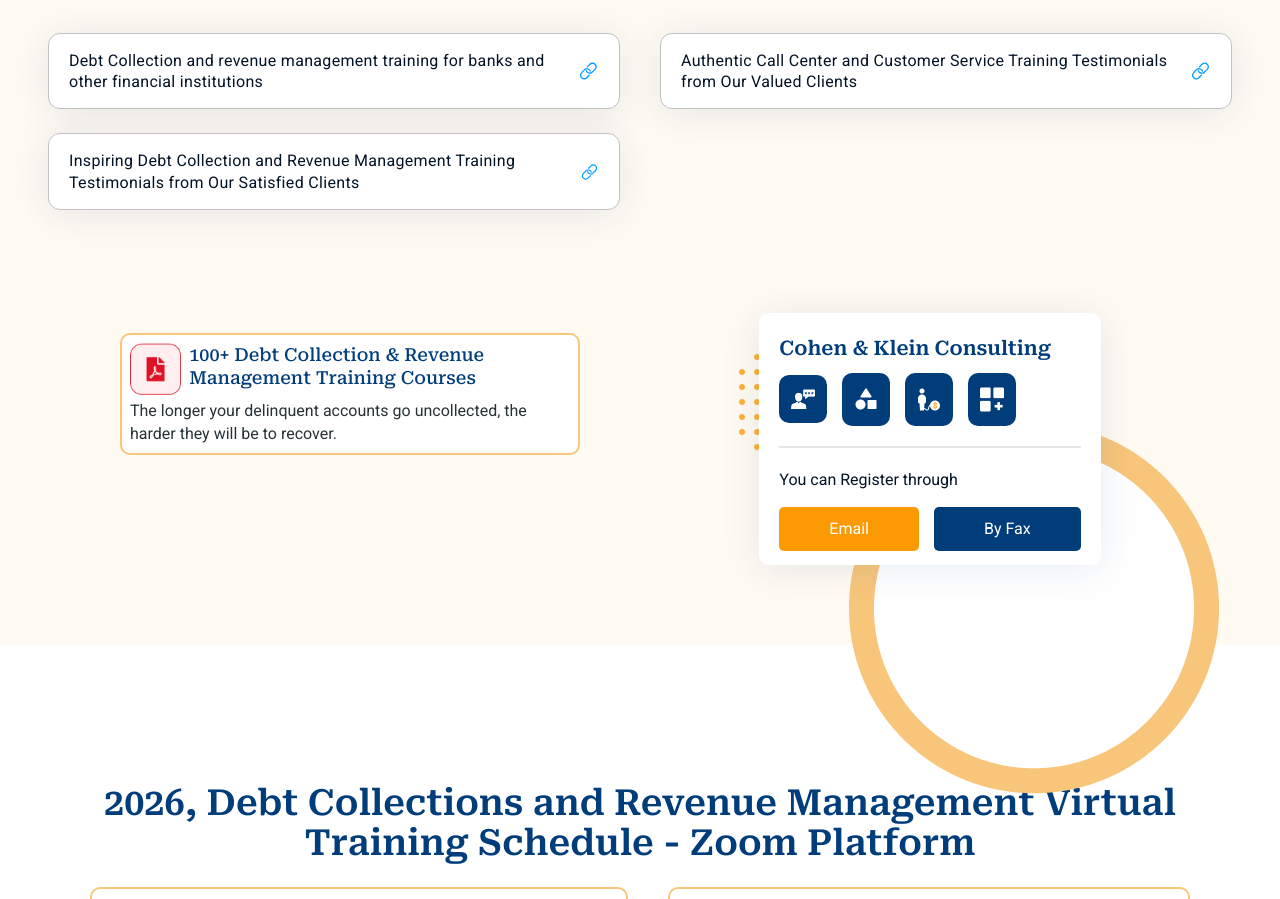
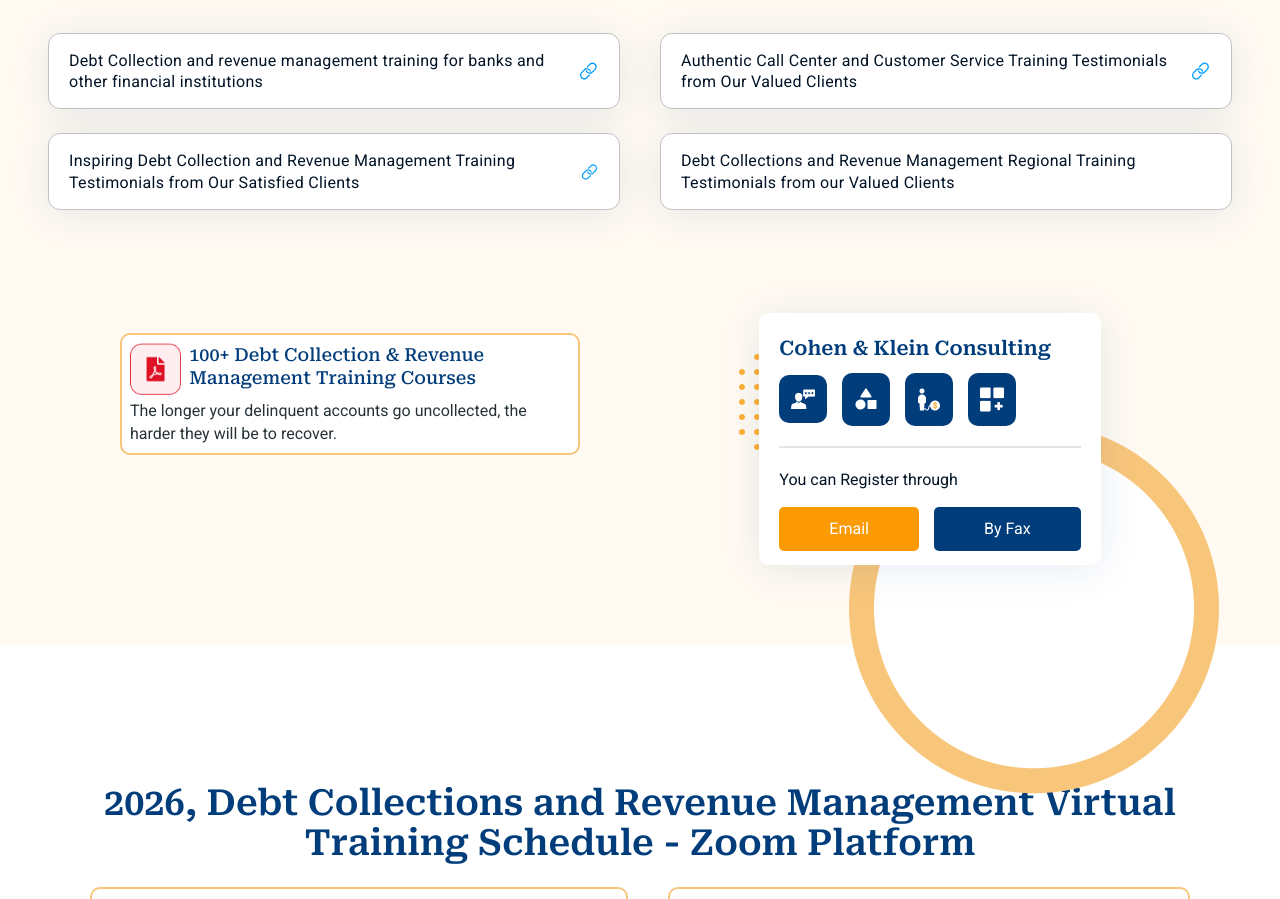
Before and after one commit to rishabh4614/cohenandklein, a React (Vite) app: page / in a window 1280 px wide. Shown: the part 820-1719 px from the top of the page. Built offline with nearby package versions, Linux system fonts and the light colour scheme.

Commit message:
added 4th div under Testimonials.

```diff
--- a/src/Components/Testimonial/Testimonial.jsx
+++ b/src/Components/Testimonial/Testimonial.jsx
@@ -53,6 +53,19 @@ const Testimonial = () => {
                   Testimonials from Our Valued Clients
                 </Link>
                 <IoIosLink className="text-[#039EFF] h-7 w-7 cursor-pointer" />
+              </div>
+              <div className="  flex gap-3 items-center max-w-[660px]  border-[1px] border-[#C2C2C2] px-5 py-4 rounded-xl bg-white shadow-[0_4px_40px_rgba(1,61,123,0.10)]">
+
+                <Link
+                  to="#"
+                  className="text-[#021326] sm:text-[16px] text-xs tracking-[0.02em] "
+                  onClick={() =>
+                    window.open(CoursePdf.Testimonials131412032026, "_blank")
+                  }
+                >
+                  Debt Collections and Revenue Management Regional Training Testimonials from our Valued Clients
+                </Link>
+
               </div>
             </div>
           </div>
--- a/src/assets/CourcesPDF/CoursePdf.js
+++ b/src/assets/CourcesPDF/CoursePdf.js
@@ -73,6 +73,7 @@ import Testimonials2025 from "./2025 Testimonials National Lotteriies Control Bo
 import Testimonials12032026 from "./2026 TESTIMONIALS JANUARY NATIONAL INSURANCE CORPORATION.pdf"
 import Testimonials120312032025 from "./12032025-Testimonial CK 6124G Debt Coll and Rev Mgt for Government Organizations.pdf"
 import Testimonials120312032026 from "./CK 7135 Debt Collections and Revenue Management for Banks and Other Financial Institutions.pdf"
+import Testimonials131412032026 from "./CK 700 DEBT COLLECTIONS AND REV MGT PROCEDURES 2026.pdf"
 import sometopicpdf from "./Some Topic.pdf"
 import historypdf from "./History-C&K.pdf"
 const CoursePdf = {
@@ -152,7 +153,8 @@ const CoursePdf = {
     Testimonials2025,
     Testimonials12032026,
     Testimonials120312032025,
-    Testimonials120312032026
+    Testimonials120312032026,
+    Testimonials131412032026
 };
 
 export default CoursePdf;
```
Also changed, not shown: 1 other file (tests, documents, lock files or other folders).
